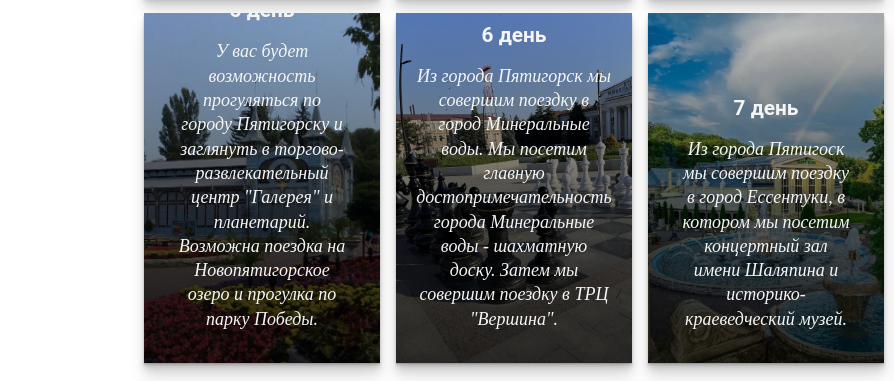
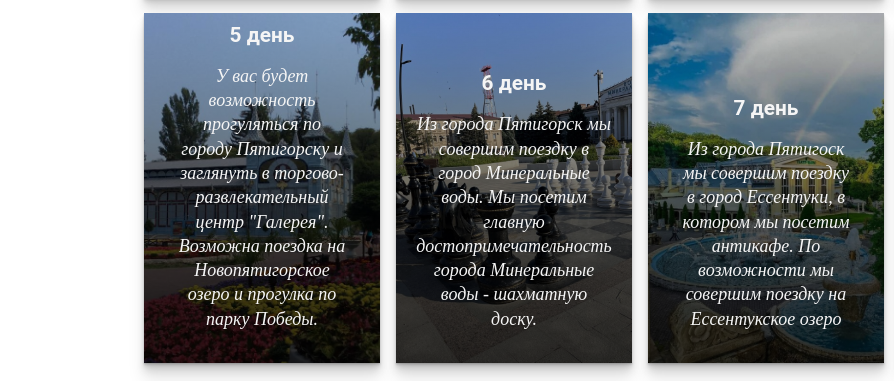
Before and after one commit to AnLian13/razvltour, a plain HTML site: page index.html in a window 1280 px wide. Shown: the part 1537-1918 px from the top of the page, 0-894 px from the left. Drawn offline with Linux system fonts and the light colour scheme.

Commit message:
Update index.html

```diff
--- a/index.html
+++ b/index.html
@@ -624,7 +624,7 @@ background-image: url(IMG_20231231_141257_292.jpg)
                 <div class="content">
                   <h2 class="title">5 день</h2>
                   <p class="copy">У вас будет возможность прогуляться по городу Пятигорску и заглянуть
-                    в торгово-развлекательный центр "Галерея" и планетарий. Возможна поездка на Новопятигорское озеро и прогулка по парку Победы.
+                    в торгово-развлекательный центр "Галерея". Возможна поездка на Новопятигорское озеро и прогулка по парку Победы.
                   </p>
                 </div>
               </div>
@@ -633,15 +633,13 @@ background-image: url(IMG_20231231_141257_292.jpg)
                   <h2 class="title">6 день</h2>
                   <p class="copy">Из города Пятигорск мы совершим поездку в город Минеральные воды.
                     Мы посетим главную достопримечательность города Минеральные воды - шахматную доску.
-                    Затем мы совершим поездку в ТРЦ "Вершина".
                   </p>
                 </div>
               </div>
               <div class="card">
                 <div class="content">
                   <h2 class="title">7 день</h2>
-                  <p class="copy">Из города Пятигоск мы совершим поездку в город Ессентуки, в котором мы посетим концертный зал имени Шаляпина и
-                    историко-краеведческий музей.
+                  <p class="copy">Из города Пятигоск мы совершим поездку в город Ессентуки, в котором мы посетим антикафе. По возможности мы совершим поездку на Ессентукское озеро
                   </p>
                 </div>
               </div>
```
